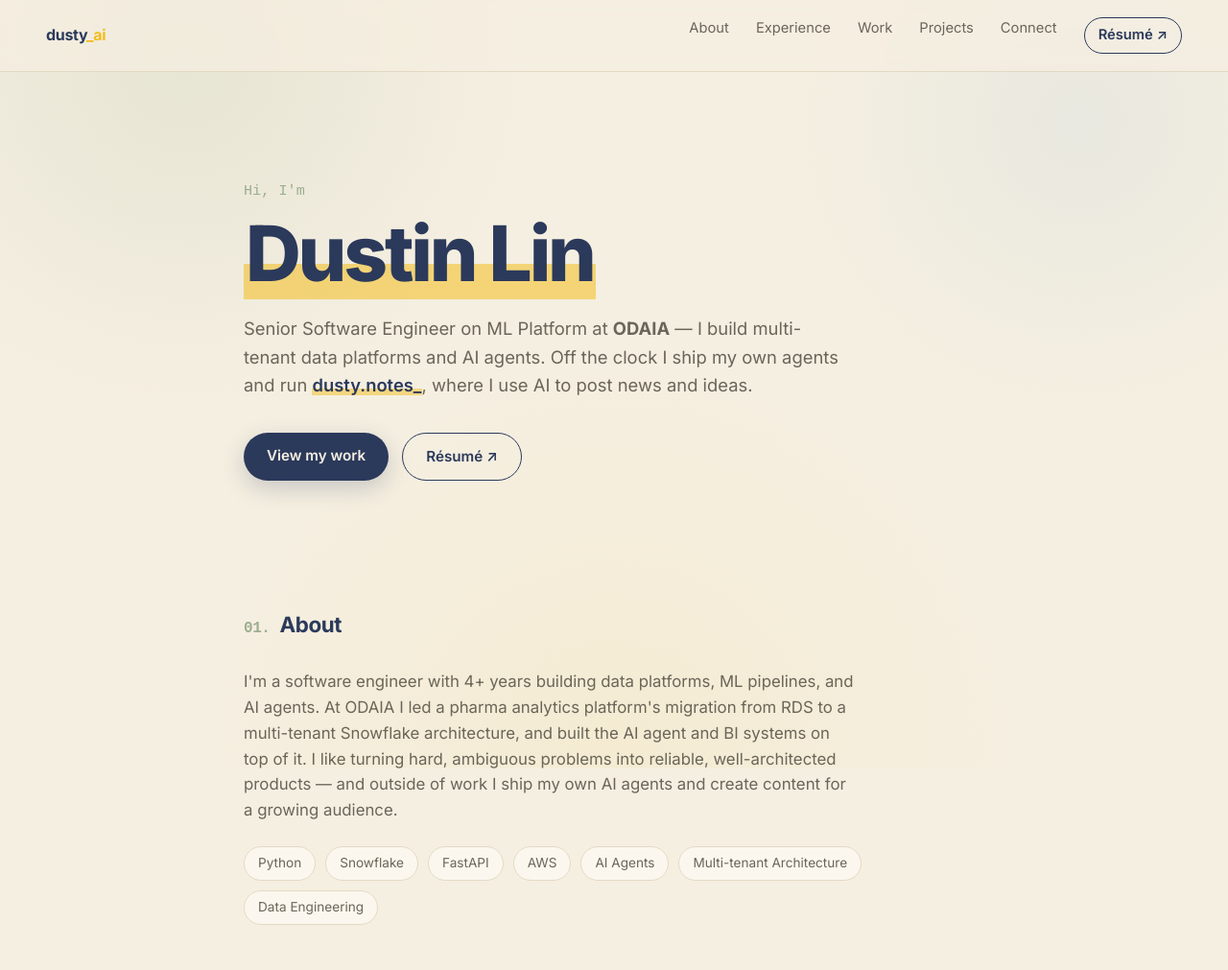
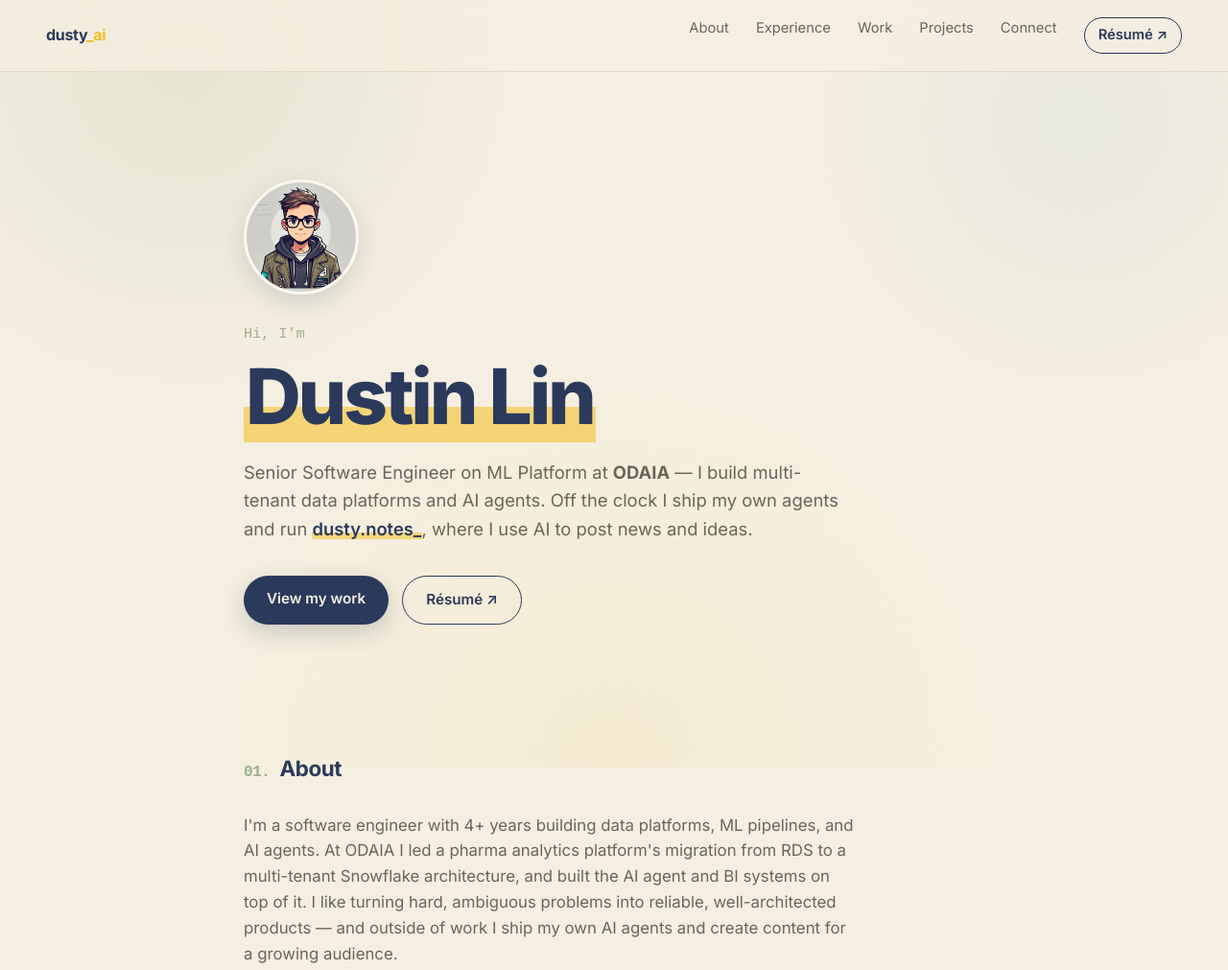
Before and after one commit to dustymemo/dusty_ai, a plain HTML site: page index.html in a window 1280 px wide. Shown: the top 1011 px of the page at 96% size. Drawn offline with Linux system fonts and the light colour scheme.

Commit message:
Add profile picture to hero
Co-Authored-By: Claude Opus 4.8 (1M context) <noreply@anthropic.com>

```diff
--- a/index.html
+++ b/index.html
@@ -30,6 +30,7 @@
   <main id="top">
     <!-- ===== Hero ===== -->
     <section class="hero reveal">
+      <img class="hero__avatar" src="assets/profile.png" alt="Dustin Lin" width="120" height="120" />
       <p class="hero__eyebrow">Hi, I'm</p>
       <h1 class="hero__name">Dustin Lin</h1>
       <p class="hero__tagline">
--- a/styles.css
+++ b/styles.css
@@ -87,6 +87,16 @@ main { max-width: var(--max); margin: 0 auto; padding: 0 clamp(20px, 5vw, 24px);
 
 /* ===== Hero ===== */
 .hero { padding: clamp(80px, 14vh, 140px) 0 60px; }
+.hero__avatar {
+  width: 120px;
+  height: 120px;
+  border-radius: 50%;
+  object-fit: cover;
+  border: 3px solid var(--card);
+  box-shadow: 0 8px 24px rgba(43, 57, 91, 0.16);
+  margin-bottom: 22px;
+  background: var(--card);
+}
 .hero__eyebrow { color: var(--sage); font-family: ui-monospace, monospace; font-size: 0.95rem; margin-bottom: 12px; }
 .hero__name {
   font-size: clamp(2.8rem, 9vw, 5rem);
```
Also changed, not shown: assets/profile.png (added).
